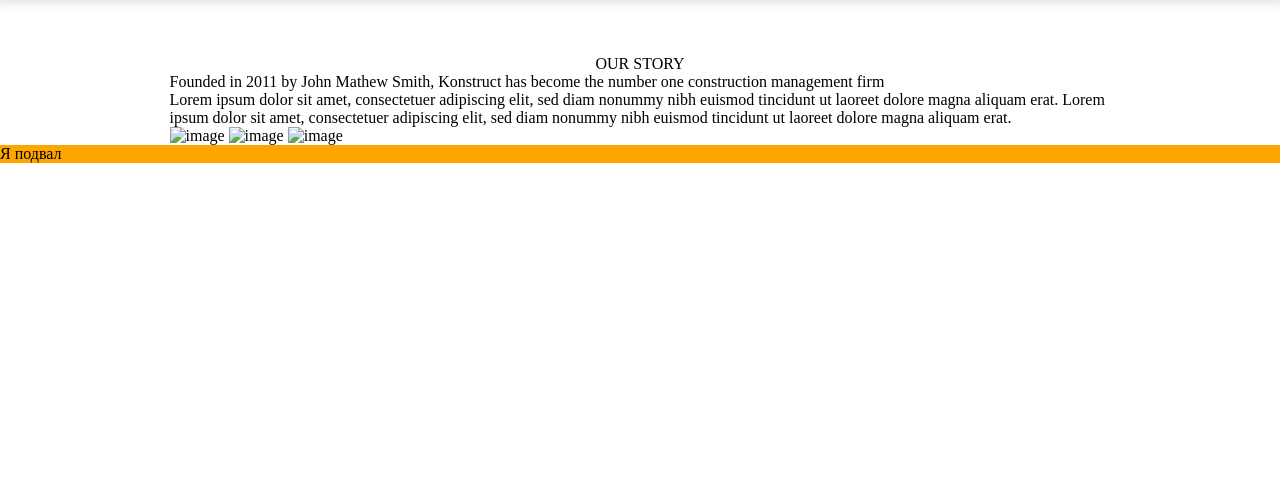
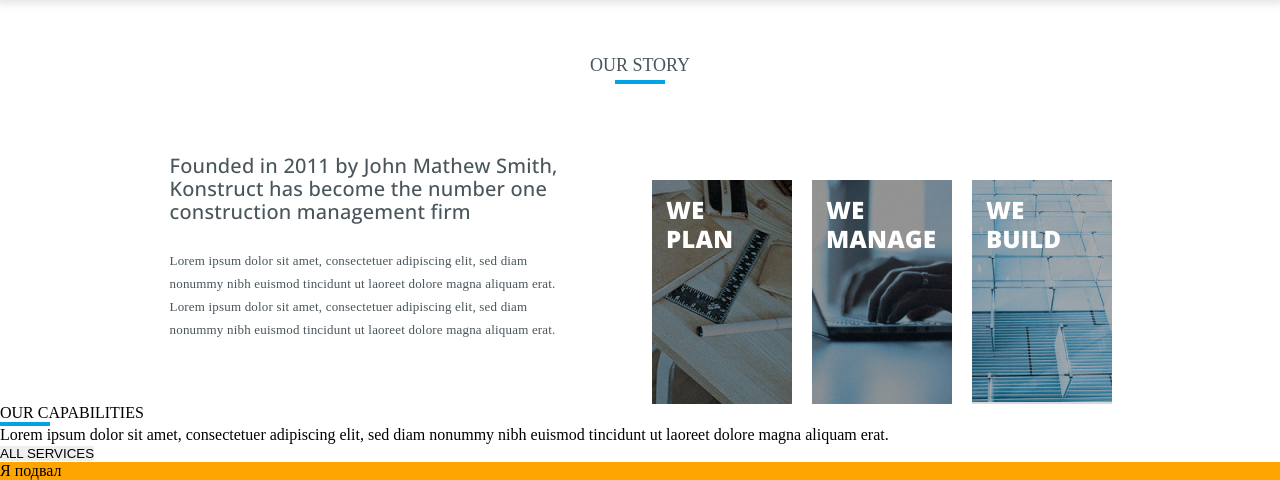
Before and after one commit to margaritaritik/konstruct-template-, a website: page index.html in a window 1280 px wide. Shown: the part 832-1312 px from the top of the page. Before the commit the page ends 995 px from the top, so only its background shows below. Drawn offline with nearby package versions, Linux system fonts and the light colour scheme.

Commit message:
create page services

```diff
--- a/css/style.css
+++ b/css/style.css
@@ -161,7 +161,7 @@
 
 
 .page{
-    position: relative;
+
     flex: 1 1 auto;
 }
 
@@ -169,19 +169,81 @@
 
     width: 100%;
     height: 100%;
-   margin-top: 58px;
+    margin-top: 58px;
 
 }
 
 .story_container{
-
+    display: flex;
     max-width:941px ;
-    max-height: 344px;
     margin: auto;
 }
+
 .story_title{
+    max-height: 25px;
+    padding-bottom: 10px;
     text-align: center;
+    font-family: 'OpenSans';
+    font-size: 18px;
+    line-height: 21px;
+    color: #48555B;
 }
+.line{
+    width:100% ;
+    max-width: 50px;
+    border: 2px solid #00A4E5;
+}
+.line_position{
+    margin: auto;
+
+}
+
+.biography{
+    margin: 70px 0px 0px 0px;
+}
+
+.images_biography{
+    display: flex;
+    margin: 96px 0px 0px 77px;
+    width: 100%;
+    max-width: 405px
+
+}
+
+
+.images_biography img:not(:last-child){
+    padding-right: 20px;
+}
+
+.main_text{
+    max-width: 400px;
+    max-height: 95px;
+    /*font-family: 'OpenSans';*/
+    font-family: 'Open Sans', sans-serif;
+    font-size: 20px;
+    line-height: 23px;
+    color: #48555B;
+    padding-bottom: 30px;
+    letter-spacing: 0.1875px;
+    align-items: flex-end;
+}
+
+.text_biography{
+    max-width: 405px;
+    font-family: 'OpenSans';
+    font-size: 13px;
+    line-height: 23px;
+    align-items: center;
+    letter-spacing: 0.1875px;
+
+    color: #48555B;
+
+}
+/*capabilities*/
+
+
+
+
 /*-----------------MAIN-------------------------------*/
 
 /*----------------FOOTER---------------------------*/
--- a/index.html
+++ b/index.html
@@ -4,6 +4,7 @@
     <meta charset="UTF-8">
     <title>konstruct</title>
     <link href="https://fonts.googleapis.com/css2?family=Bebas+Neue&display=swap" rel="stylesheet">
+    <link href="https://fonts.googleapis.com/css2?family=Open+Sans:wght@500&display=swap" rel="stylesheet">
     <link rel="stylesheet" href="css/style.css" >
 </head>
 <body>
@@ -53,19 +54,30 @@
         </header>
         <main class="page">
           <div class="page_story">
+              <p class="story_title">OUR STORY</p>
+              <div class="line line_position"></div>
               <div class="story_container">
-                  <p class="story_title">OUR STORY</p>
                   <div class="biography">
-                      <p class="main_text">Founded in 2011 by John Mathew Smith, Konstruct has become the number one construction management firm</p>
-                      <p class="text_biography">Lorem ipsum dolor sit amet, consectetuer adipiscing elit, sed diam nonummy nibh euismod tincidunt ut laoreet dolore magna aliquam erat. Lorem ipsum dolor sit amet, consectetuer adipiscing elit, sed diam nonummy nibh euismod tincidunt ut laoreet dolore magna aliquam erat.</p>
+                      <div class="main_text">Founded in 2011 by John Mathew Smith, Konstruct has become the number one construction management firm</div>
+                      <div class="text_biography">Lorem ipsum dolor sit amet, consectetuer adipiscing elit, sed diam nonummy nibh euismod tincidunt ut laoreet dolore magna aliquam erat. Lorem ipsum dolor sit amet, consectetuer adipiscing elit, sed diam nonummy nibh euismod tincidunt ut laoreet dolore magna aliquam erat.</div>
                   </div>
                   <div class="images_biography">
-                      <img src="" alt="image">
-                      <img src="" alt="image">
-                      <img src="" alt="image">
+                      <img src="img/main/biography/plan.jpg" alt="image">
+                      <img src="img/main/biography/manage.jpg" alt="image">
+                      <img src="img/main/biography/deliver.jpg" alt="image">
                   </div>
               </div>
           </div>
+            <div class="page_services">
+                <div class="services">
+                    <div class="capabilities">
+                        <p class="capabilities_title">OUR CAPABILITIES</p>
+                        <div class="line line_position_capabilities"></div>
+                        <p class="capabilities_text">Lorem ipsum dolor sit amet, consectetuer adipiscing elit, sed diam nonummy nibh euismod tincidunt ut laoreet dolore magna aliquam erat.</p>
+                        <button class="all_services_button">ALL SERVICES</button>
+                    </div>
+                </div>
+            </div>
         </main>
         <footer class="footer">
             Я подвал
```
Also changed, not shown: img/main/biography/deliver.jpg (added), img/main/biography/manage.jpg (added), img/main/biography/plan.jpg (added).
